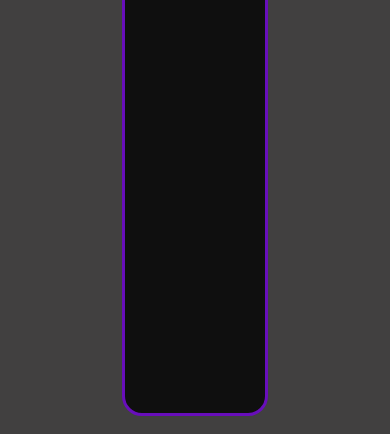
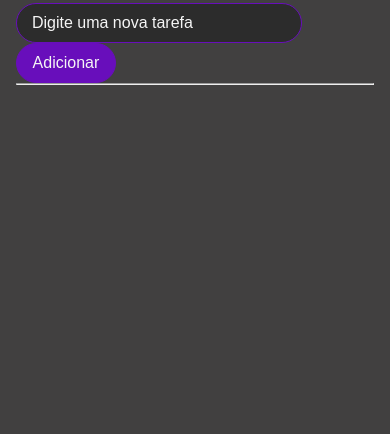
Before and after one commit to cleylima/To-do-List, a plain HTML site: page index.html in a window 390 px wide. Shown: the part 410-844 px from the top of the page. Drawn offline with Linux system fonts and the light colour scheme.

Commit message:
Update style.css
Alteração na responsividade

```diff
--- a/style.css
+++ b/style.css
@@ -1,81 +1,115 @@
-body{
-    background: #414040;
-    display: flex;
-    align-items: center;
-    justify-content: center;
+:root {
+    --cor-primaria: rgb(104, 14, 187);
+    --cor-secundaria: rgb(165, 86, 240);
+    --cor-fundo: #414040;
+    --cor-texto: whitesmoke;
+    --cor-input: grey;
+    --cor-fundo-input: #2c2c2c;
+}
+
+* {
+    margin: 0;
+    padding: 0;
     box-sizing: border-box;
 }
 
-h1{
-    color: rgb(104, 14, 187);
-    font-family: system-ui, -apple-system, BlinkMacSystemFont, 'Segoe UI', Roboto, Oxygen, Ubuntu, Cantarell, 'Open Sans', 'Helvetica Neue', sans-serif;
-    font-size: 43px;
-    width: 100%;
+body {
+    background: var(--cor-fundo);
+    display: flex;
+    justify-content: center;
+    align-items: center;
+    height: 100vh;
+    font-family: 'Segoe UI', Roboto, sans-serif;
 }
 
-input{
-    border: 1px solid rgb(104, 14, 187);
-    border-radius: 30px;
-    background: grey;
-    color: whitesmoke;
-    width: 20rem;
-    height: 2rem;
-    font-family: system-ui, -apple-system, BlinkMacSystemFont, 'Segoe UI', Roboto, Oxygen, Ubuntu, Cantarell, 'Open Sans', 'Helvetica Neue', sans-serif;
-    outline: none;
-    width: 75%;
+.container {
+    background: #1f1f1f;
+    border-radius: 20px;
+    width: 100%;
+    max-width: 600px;
+    padding: 20px;
+    box-shadow: 0 4px 10px rgba(0, 0, 0, 0.2);
 }
 
-input::placeholder{
-    color: whitesmoke;
-    font-family: system-ui, -apple-system, BlinkMacSystemFont, 'Segoe UI', Roboto, Oxygen, Ubuntu, Cantarell, 'Open Sans', 'Helvetica Neue', sans-serif;
+h1 {
+    text-align: center;
+    color: var(--cor-primaria);
+    font-size: 2rem;
+    margin-bottom: 20px;
 }
 
-button{
-    background: rgb(104, 14, 187);
-    color: whitesmoke;
-    height: 2.2rem;
-    width: 90px;
-    border: 1px solid rgb(104, 14, 187);
-    font-family: system-ui, -apple-system, BlinkMacSystemFont, 'Segoe UI', Roboto, Oxygen, Ubuntu, Cantarell, 'Open Sans', 'Helvetica Neue', sans-serif;
-    border-radius: 30px;
-    cursor: pointer;
-    transition: 0.8s;
-    margin: 8px;
+.input-container {
+    display: flex;
+    gap: 10px;
+    justify-content: space-between;
+    margin-bottom: 20px;
 }
 
-button:hover{
-    background: rgb(165, 86, 240);
+input {
+    border: 1px solid var(--cor-primaria);
+    border-radius: 25px;
+    background: var(--cor-fundo-input);
+    color: var(--cor-texto);
+    width: 80%;
+    height: 40px;
+    padding: 0 15px;
+    font-size: 1rem;
+    outline: none;
+    transition: 0.3s;
 }
 
-ul{
-    list-style-type: none;
+input::placeholder {
+    color: var(--cor-texto);
+}
+
+input:focus {
+    border-color: var(--cor-secundaria);
+}
+
+button {
+    background: var(--cor-primaria);
+    color: var(--cor-texto);
+    height: 40px;
+    width: 100px;
+    border: 1px solid var(--cor-primaria);
+    font-size: 1rem;
+    border-radius: 25px;
+    cursor: pointer;
+    transition: 0.3s;
+}
+
+button:hover {
+    background: var(--cor-secundaria);
+}
+
+ul {
+    list-style: none;
     padding: 0;
 }
 
-
-li{
-    background: rgb(104, 14, 187);
-    color: whitesmoke;
-    margin: 10px auto;
-    padding: 5px ;
+li {
+    background: var(--cor-primaria);
+    color: var(--cor-texto);
+    margin: 10px 0;
+    padding: 10px;
     border-radius: 10px;
-    font-weight:lighter ;
-    font-family:'Gill Sans', 'Gill Sans MT', Calibri, 'Trebuchet MS', sans-serif;
-
     display: flex;
+    justify-content: space-between;
     align-items: center;
-    justify-content: space-between;
+    font-weight: lighter;
+    transition: 0.3s;
 }
 
-span{
-    cursor: pointer;
+li:hover {
+    background: var(--cor-secundaria);
 }
 
-div{
-    background: rgb(15, 15, 15);
-    border-radius: 20px;
-    border: 3px solid rgb(104, 14, 187);
-    width: 35%;
-    height: 95vh;
-    padding: 5px;
+span {
+    cursor: pointer;
+    font-size: 1.5rem;
+    transition: 0.3s;
 }
+
+span:hover {
+    color: #fff;
+}
```
